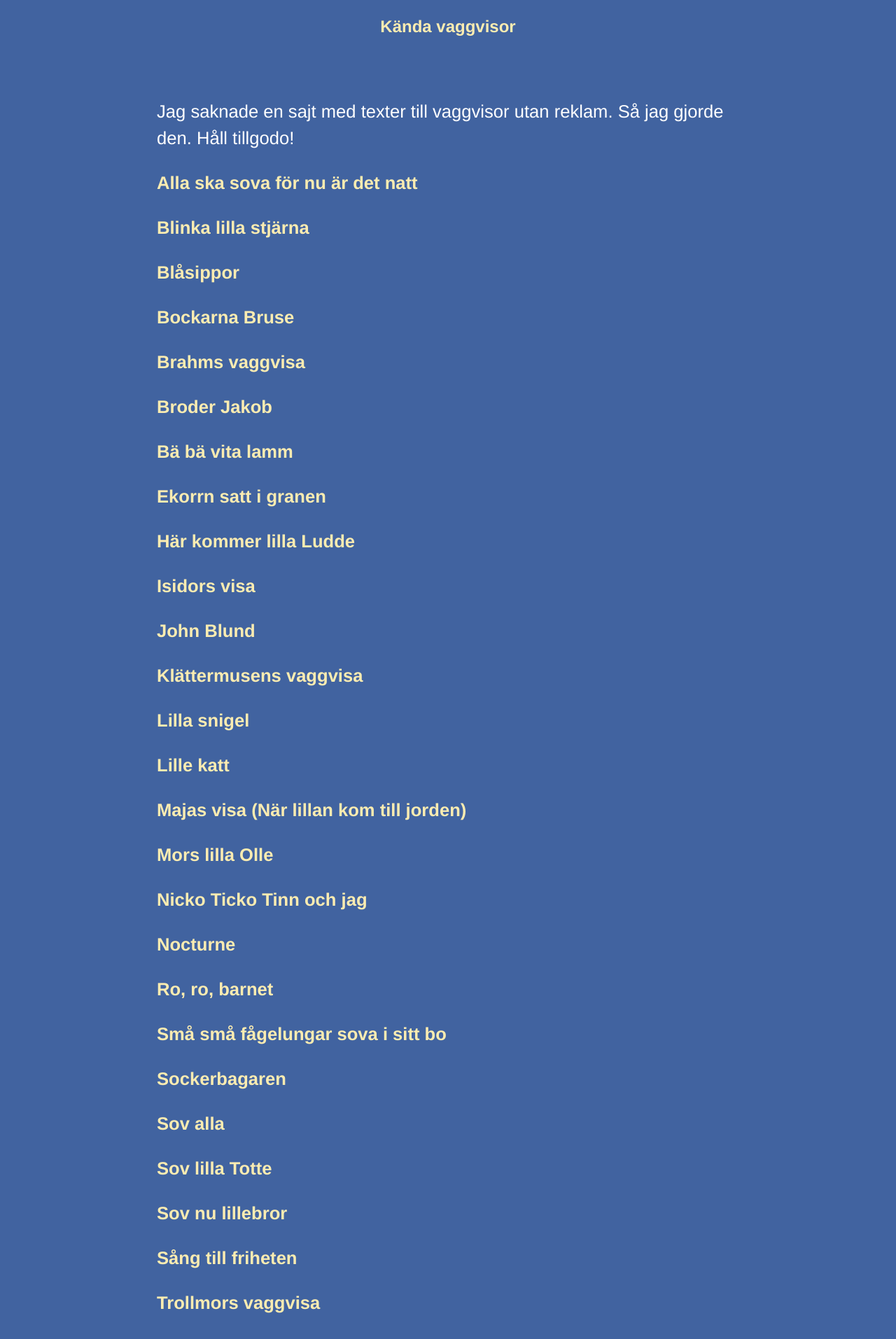
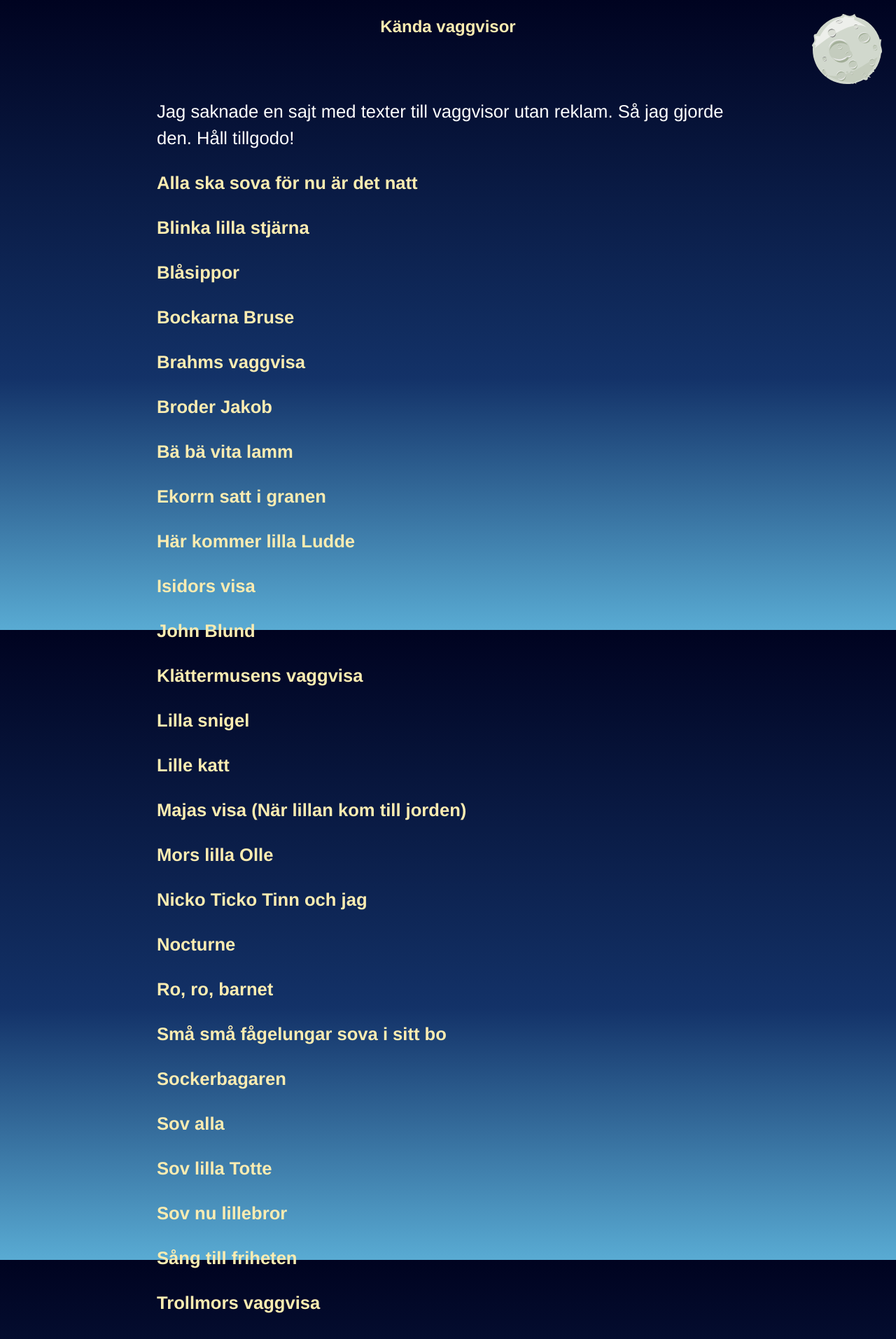
Before and after one commit to cybear/vaggvisor.org, a Jekyll site: the page built from index.md, in a window 1280 px wide. Shown: the top 1913 px of the page at 70% size. Built offline with Jekyll 4.4.1, drawn with Linux system fonts in a browser that asks for light colours.

Commit message:
New design

```diff
--- a/_layouts/default.html
+++ b/_layouts/default.html
@@ -11,7 +11,9 @@ body {
   line-height:1.5;
   font-family: "Helvetica Neue", Helvetica, Arial, sans-serif;
   color: #fff;
-  background-color: #4163a0;
+  background: #000320;
+  background: linear-gradient(to bottom, #000320 0%, #133268 60%, #59abd3 100%);
+  background-attachment: fixed;
 }
 a { color: #fbecb1; font-weight: bold; text-decoration: none; }
 code { font-family: "Helvetica Neue", Helvetica, Arial, sans-serif; }
@@ -42,6 +44,8 @@ code { font-family: "Helvetica Neue", Helvetica, Arial, sans-serif; }
   <section class="main-content">
     <h1>{{ page.title }}</h1>
 
+    <img src="/assets/cartoon-moon.svg" width=100 height=100 style="position: fixed; right: 20px; top: 20px;" />
+
     {{ content }}
 
     <footer class="site-footer">
```
Also changed, not shown: assets/cartoon-moon.svg (added).
